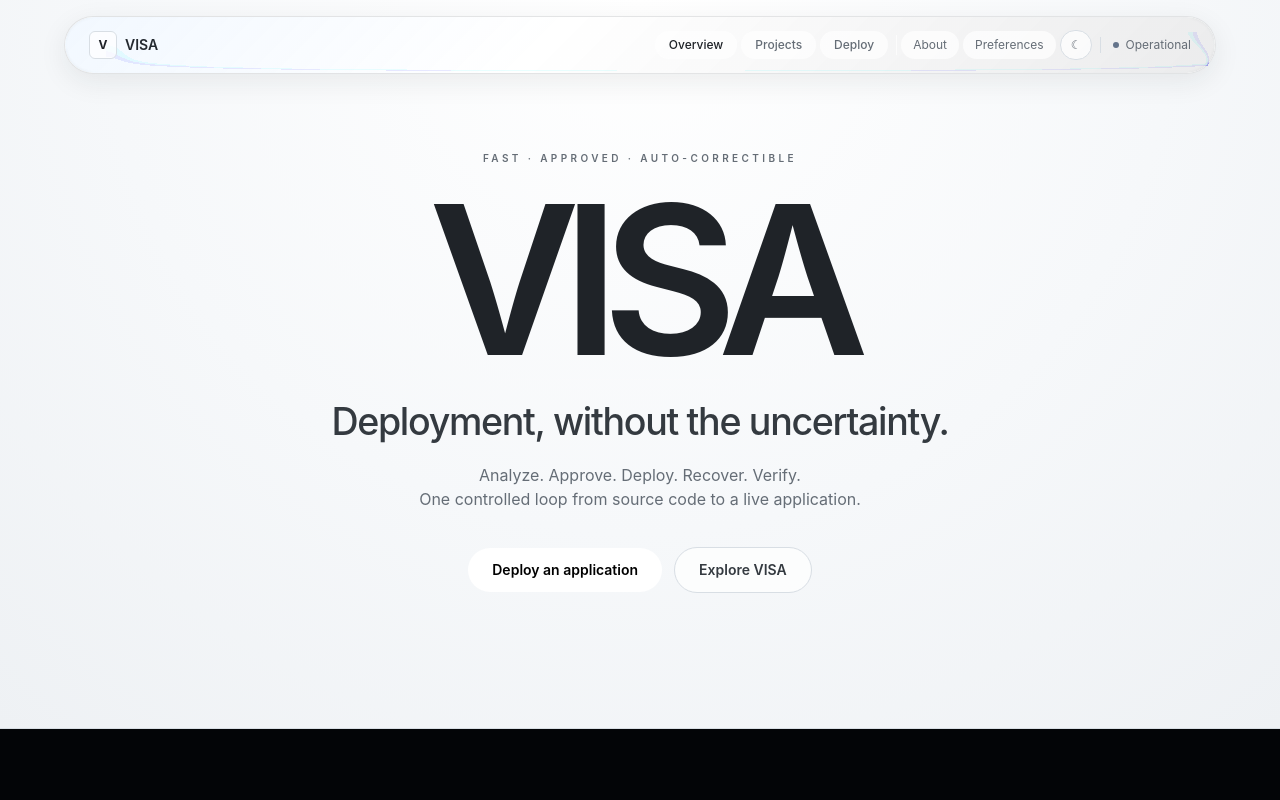
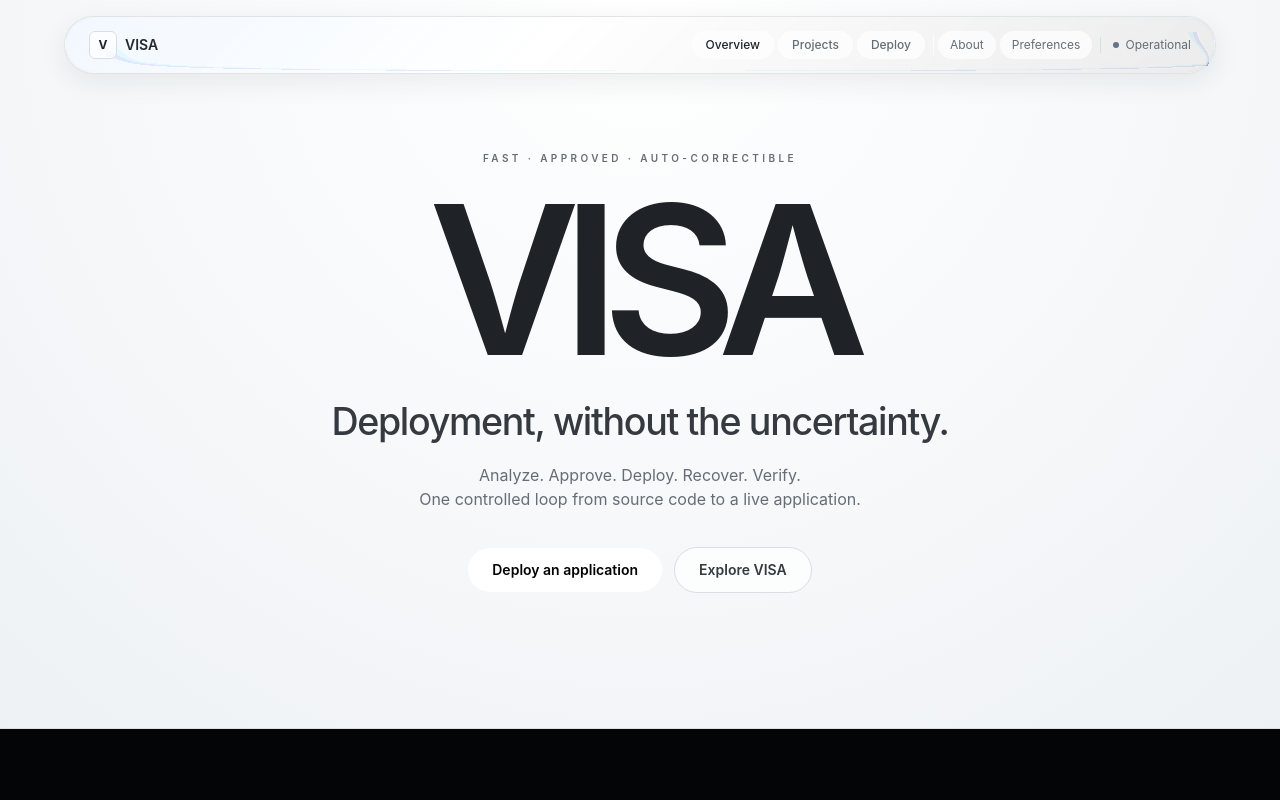
Before and after one commit to adelos-corp/VISA-IBM, a Next.js app in the folder apps/ui/: page / in a window 1280 px wide. Shown: the top 800 px of the page. Built offline with nearby package versions, Linux system fonts and the light colour scheme.

Commit message:
Remove theme toggle from navbar

```diff
--- a/apps/ui/src/components/Navbar.tsx
+++ b/apps/ui/src/components/Navbar.tsx
@@ -3,7 +3,6 @@
 import Link from 'next/link'
 import { usePathname } from 'next/navigation'
 import GlassSurface from '@/components/react-bits/GlassSurface'
-import { ThemeToggle } from '@/components/ThemeToggle'
 
 const links = [
   { href: '/', label: 'Overview' },
@@ -52,7 +51,6 @@ export function Navbar() {
 
               <Link href="/about" className="hidden rounded-full px-3 py-1.5 text-slate-400 transition hover:bg-white/[0.06] hover:text-slate-200 md:block">About</Link>
               <Link href="/preferences" aria-label="Preferences" className="hidden rounded-full px-3 py-1.5 text-slate-400 transition hover:bg-white/[0.06] hover:text-slate-200 sm:block">Preferences</Link>
-              <ThemeToggle />
 
               <span className="ml-1 hidden items-center gap-1.5 border-l border-white/10 pl-3 text-slate-500 lg:flex">
                 <span className="h-1.5 w-1.5 rounded-full bg-slate-500" />
```
